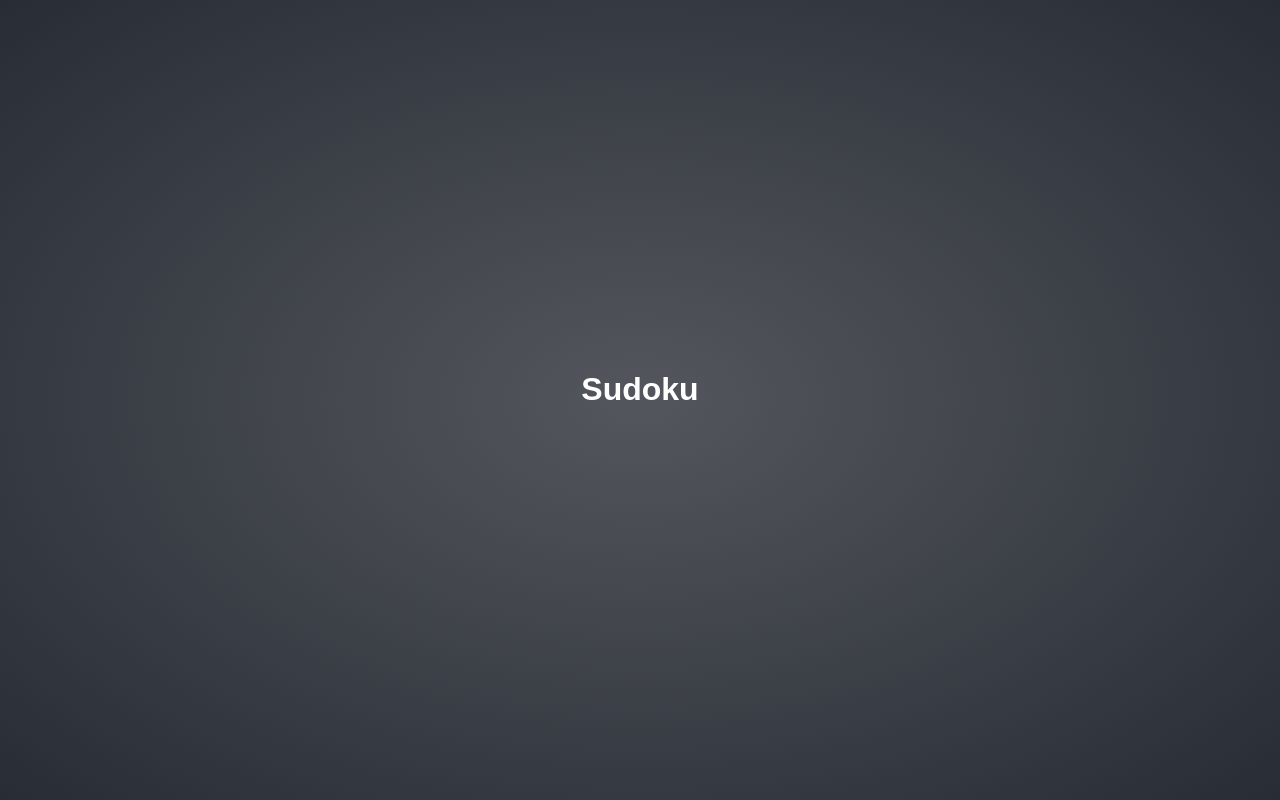
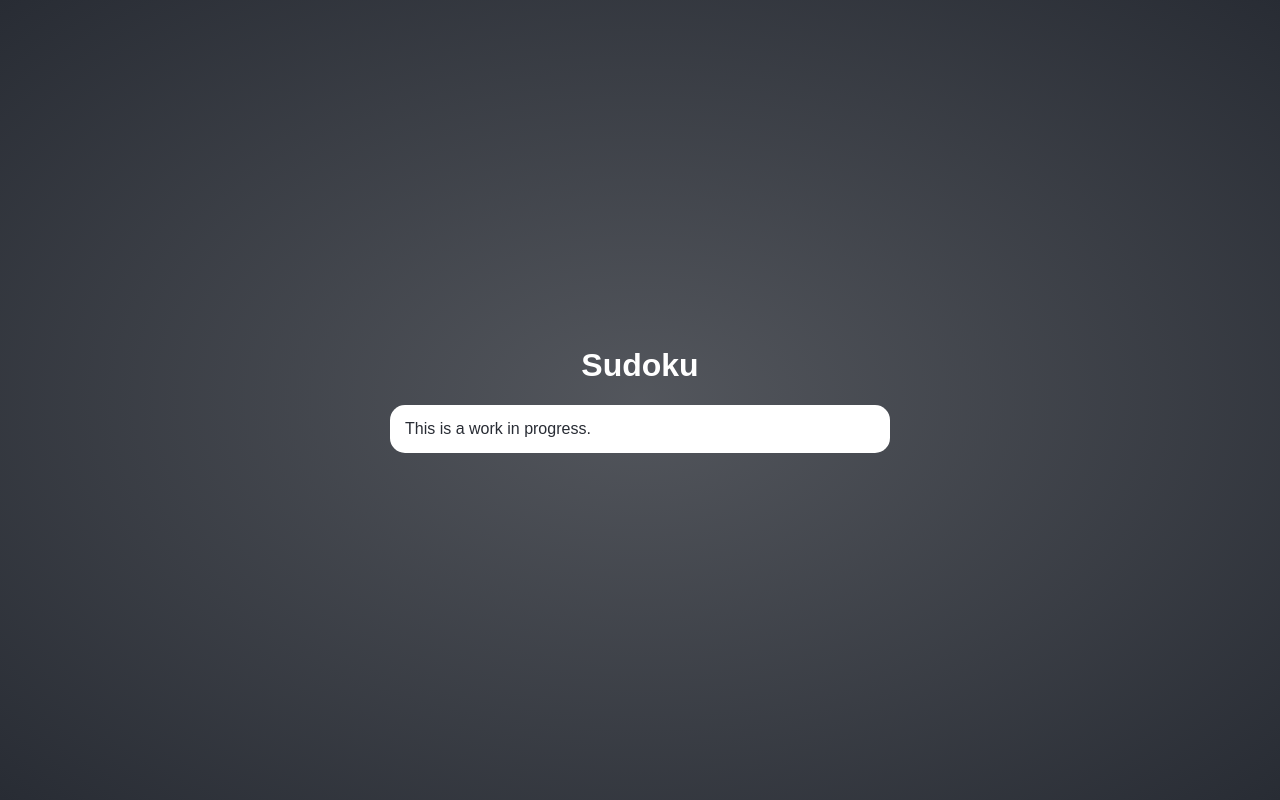
Before and after one commit to rcdmk/react-sudoku, a React (Create React App) app: page / in a window 1280 px wide. Built offline with nearby package versions, Linux system fonts and the light colour scheme.

Commit message:
Add card component

```diff
--- /dev/null
+++ b/src/components/styles/card/index.ts
@@ -0,0 +1,13 @@
+import styled, { css } from 'styled-components'
+
+export const Card = styled.div`
+  ${({ theme }) => css`
+    background-color: ${theme.colors.white};
+    border-radius: 15px;
+    display: flex;
+    flex: 1;
+    flex-direction: column;
+    max-height: fit-content;
+    padding: 15px;
+  `}
+`
--- a/src/components/styles/index.ts
+++ b/src/components/styles/index.ts
@@ -1,2 +1,3 @@
+export * from './card'
 export * from './content'
 export * from './title'
--- a/src/index.tsx
+++ b/src/index.tsx
@@ -2,7 +2,7 @@ import React from 'react'
 import ReactDOM from 'react-dom'
 import { ThemeProvider } from 'styled-components'
 
-import { Content, Title } from './components'
+import { Card, Content, Title } from './components'
 import { GlobalStyles, theme } from './styles'
 
 ReactDOM.render(
@@ -10,6 +10,7 @@ ReactDOM.render(
     <GlobalStyles />
     <Content>
       <Title>Sudoku</Title>
+      <Card>This is a work in progress.</Card>
     </Content>
   </ThemeProvider>,
   document.getElementById('root')
```
